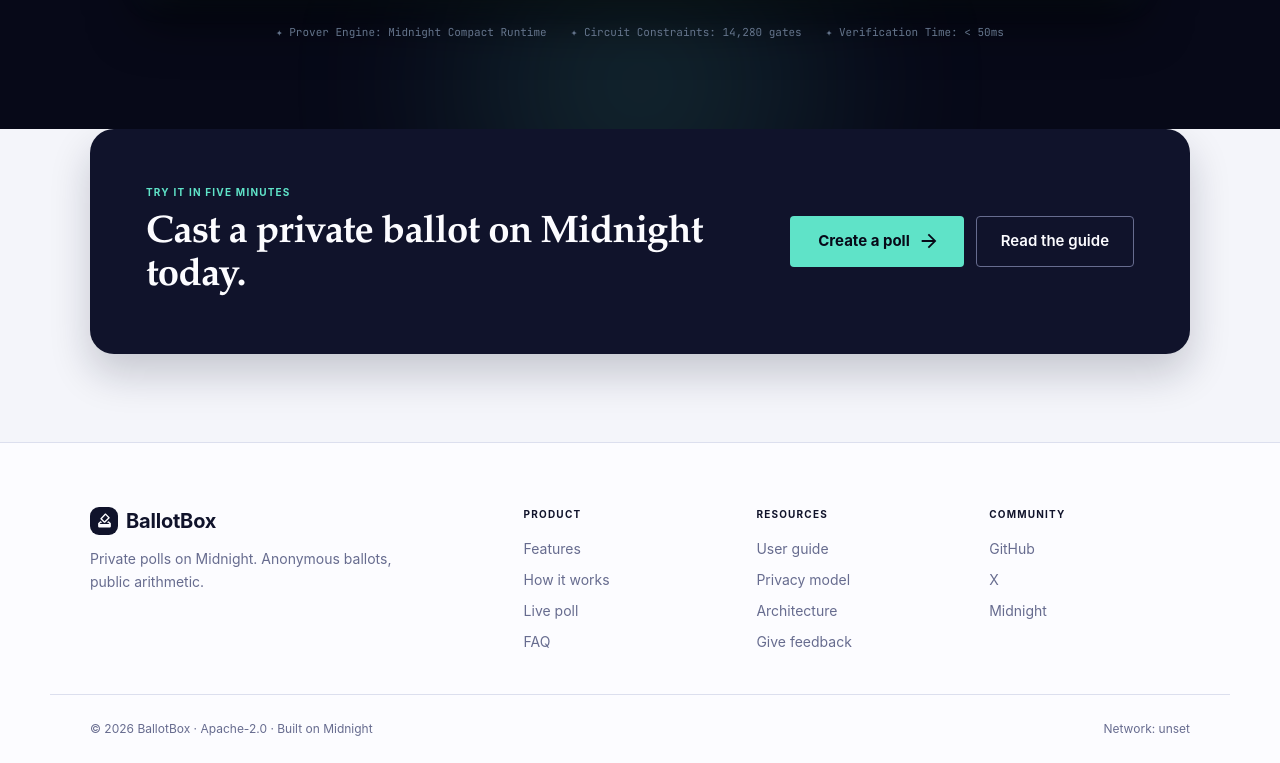
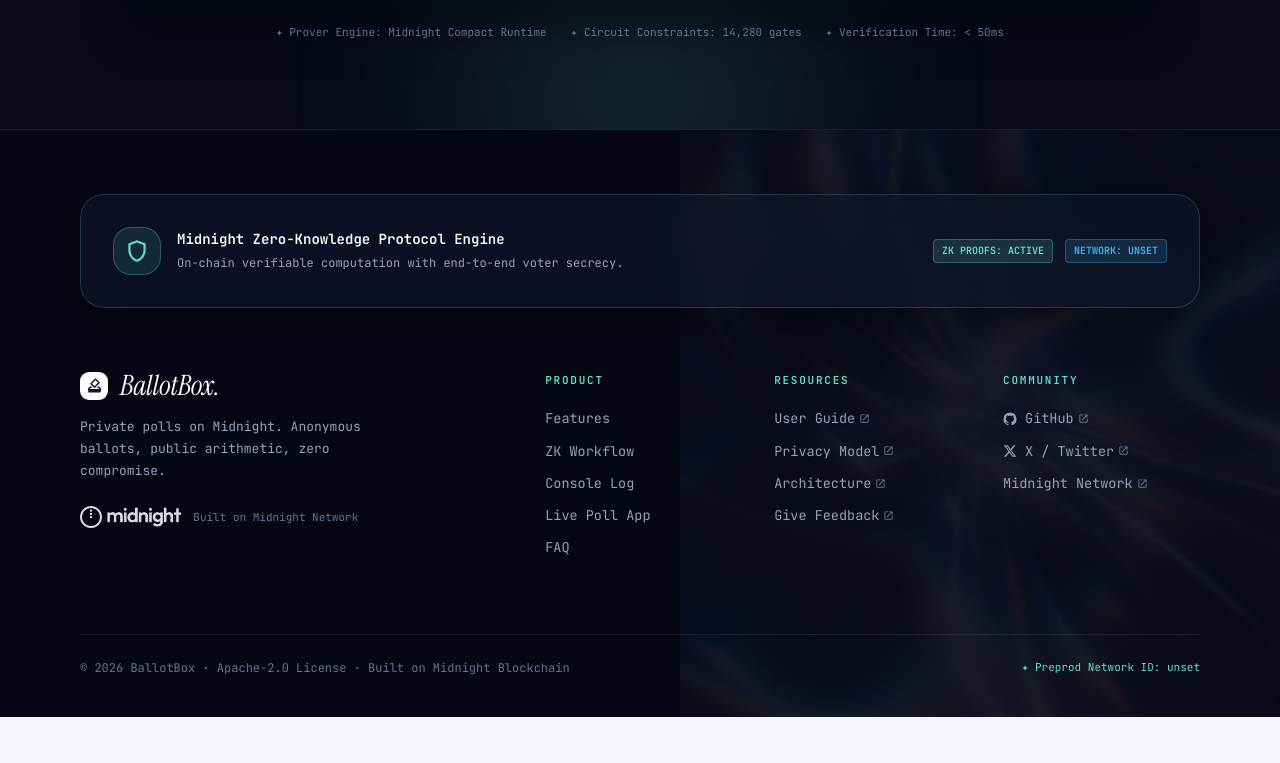
Before and after one commit to mesayanroy/BallotBox, a React (Vite) app in the folder private-polling-ui/: page / in a window 1280 px wide. Shown: the part 5532-6295 px from the top of the page. After the commit the page ends 6249 px from the top, so only its background shows below. Built offline with nearby package versions, Linux system fonts and the light colour scheme; no server answers; what @midnight-ntwrk/midnight-js-network-id would draw is missing.

Commit message:
feat(footer): remove CTA band and add dark moonlight footer with ZK spectrum visual

```diff
--- a/private-polling-ui/src/App.tsx
+++ b/private-polling-ui/src/App.tsx
@@ -7,7 +7,7 @@
 import { GettingStarted } from './components/GettingStarted';
 import { Hero } from './components/landing/Hero';
 import { Section } from './components/landing/Section';
-import { CtaBand, Faq, Features } from './components/landing/Sections';
+import { Faq, Features } from './components/landing/Sections';
 import { WorkflowSection } from './components/landing/WorkflowSection';
 import { TerminalSection } from './components/landing/TerminalSection';
 import { FEATURED_CONTRACT_ADDRESS, pollFromUrl } from './config/product';
@@ -26,7 +26,6 @@
  * 4. Interactive End-to-End ZK Workflow Section
  * 5. FAQ
  * 6. Terminal Section (placed directly above footer)
- * 7. CTA Band
  */
 const App: React.FC = () => {
   const boardApiProvider = useDeployedBoardContext();
@@ -82,7 +81,6 @@
       <WorkflowSection />
       <Faq />
       <TerminalSection />
-      <CtaBand primaryLabel={primaryLabel} onPrimary={openSpotlight} />
       <FeedbackButton />
     </MainLayout>
   );
--- a/private-polling-ui/src/components/Layout/MainLayout.tsx
+++ b/private-polling-ui/src/components/Layout/MainLayout.tsx
@@ -1,9 +1,13 @@
 import React from 'react';
-import { Box, Link, Typography } from '@mui/material';
+import { Box, Link, Typography, Chip } from '@mui/material';
+import ShieldCheckIcon from '@mui/icons-material/ShieldOutlined';
+import LaunchIcon from '@mui/icons-material/Launch';
+import GitHubIcon from '@mui/icons-material/GitHub';
+import XIcon from '@mui/icons-material/X';
 import { Header } from './Header';
 import { BrandMark } from './BrandMark';
 import { LINKS, NETWORK_ID, PRODUCT } from '../../config/product';
-import { microLabelSx, tokens } from '../../config/theme';
+import { display, mono, tokens } from '../../config/theme';
 
 const FooterLink: React.FC<React.PropsWithChildren<{ href: string; external?: boolean }>> = ({
   href,
@@ -13,95 +17,282 @@
   <Link
     href={href}
     {...(external ? { target: '_blank', rel: 'noopener noreferrer' } : {})}
-    underline="hover"
-    sx={{ display: 'block', fontSize: 14, color: tokens.inkMuted, mb: 1.25, '&:hover': { color: tokens.ink } }}
+    underline="none"
+    sx={{
+      display: 'inline-flex',
+      alignItems: 'center',
+      gap: 0.5,
+      fontSize: 13.5,
+      fontFamily: mono,
+      color: '#94a3b8',
+      mb: 1.5,
+      transition: 'color 0.2s ease, transform 0.2s ease',
+      '&:hover': {
+        color: '#5fe3c8',
+        transform: 'translateX(3px)',
+      },
+    }}
   >
     {children}
+    {external && <LaunchIcon sx={{ fontSize: 11, opacity: 0.7 }} />}
   </Link>
 );
 
 const FooterColumn: React.FC<React.PropsWithChildren<{ title: string }>> = ({ title, children }) => (
-  <Box>
-    <Typography sx={{ ...microLabelSx, color: tokens.ink, mb: 2 }}>{title}</Typography>
+  <Box sx={{ display: 'flex', flexDirection: 'column' }}>
+    <Typography
+      sx={{
+        fontFamily: mono,
+        fontSize: 11,
+        fontWeight: 700,
+        letterSpacing: '0.16em',
+        textTransform: 'uppercase',
+        color: '#5fe3c8',
+        mb: 2.5,
+      }}
+    >
+      {title}
+    </Typography>
     {children}
   </Box>
 );
 
+/**
+ * Premium Dark Moonlight Footer
+ * Features ZK light spectrum graphics, brand mark, midnight logo, and links.
+ */
 const Footer: React.FC = () => (
-  <Box component="footer" sx={{ borderTop: `1px solid ${tokens.rule}`, backgroundColor: tokens.surface }}>
+  <Box
+    component="footer"
+    sx={{
+      position: 'relative',
+      backgroundColor: '#050714',
+      color: '#eef0ff',
+      borderTop: '1px solid rgba(255, 255, 255, 0.1)',
+      overflow: 'hidden',
+    }}
+  >
+    {/* Ambient Prism Background Graphic Overlay */}
+    <Box
+      aria-hidden
+      sx={{
+        position: 'absolute',
+        top: 0,
+        right: 0,
+        width: '600px',
+        height: '100%',
+        backgroundImage: 'url(/images/hero-prism.png)',
+        backgroundSize: 'cover',
+        backgroundPosition: 'center',
+        opacity: 0.08,
+        mixBlendMode: 'screen',
+        pointerEvents: 'none',
+      }}
+    />
+
     <Box
       sx={{
-        maxWidth: 1180,
+        maxWidth: 1200,
         mx: 'auto',
         px: { xs: 2.5, md: 5 },
         pt: { xs: 6, md: 8 },
-        pb: 4,
-        display: 'grid',
-        gridTemplateColumns: { xs: '1fr 1fr', md: '2fr 1fr 1fr 1fr' },
-        gap: 4,
+        pb: 5,
+        position: 'relative',
+        zIndex: 1,
       }}
     >
-      <Box sx={{ gridColumn: { xs: '1 / -1', md: 'auto' }, maxWidth: 320 }}>
-        <Box sx={{ display: 'flex', alignItems: 'center', gap: 1, mb: 1.5 }}>
-          <BrandMark />
-          <Typography variant="h6" sx={{ lineHeight: 1 }}>
-            {PRODUCT.name}
+      {/* Top Banner Card Inside Footer */}
+      <Box
+        sx={{
+          p: { xs: 3, md: 4 },
+          mb: { xs: 6, md: 8 },
+          borderRadius: 4,
+          backgroundColor: 'rgba(15, 23, 42, 0.6)',
+          border: '1px solid rgba(95, 227, 200, 0.2)',
+          backdropFilter: 'blur(16px)',
+          display: 'flex',
+          flexDirection: { xs: 'column', md: 'row' },
+          alignItems: { xs: 'flex-start', md: 'center' },
+          justifyContent: 'space-between',
+          gap: 3,
+          boxShadow: '0 10px 40px rgba(0, 0, 0, 0.4)',
+        }}
+      >
+        <Box sx={{ display: 'flex', alignItems: 'center', gap: 2 }}>
+          <Box
+            sx={{
+              width: 48,
+              height: 48,
+              borderRadius: 3,
+              backgroundColor: 'rgba(95, 227, 200, 0.12)',
+              border: '1px solid rgba(95, 227, 200, 0.3)',
+              display: 'grid',
+              placeItems: 'center',
+              color: '#5fe3c8',
+            }}
+          >
+            <ShieldCheckIcon sx={{ fontSize: 26 }} />
+          </Box>
+          <Box>
+            <Typography sx={{ fontFamily: mono, fontSize: 14, fontWeight: 700, color: '#ffffff' }}>
+              Midnight Zero-Knowledge Protocol Engine
+            </Typography>
+            <Typography sx={{ fontFamily: mono, fontSize: 12, color: '#94a3b8', mt: 0.5 }}>
+              On-chain verifiable computation with end-to-end voter secrecy.
             </Typography>
           </Box>
-        <Typography variant="body2" sx={{ color: tokens.inkMuted, lineHeight: 1.65 }}>
-          {PRODUCT.tagline}. Anonymous ballots, public arithmetic.
+        </Box>
+
+        <Box sx={{ display: 'flex', alignItems: 'center', gap: 1.5, flexWrap: 'wrap' }}>
+          <Chip
+            label="ZK PROOFS: ACTIVE"
+            size="small"
+            sx={{
+              backgroundColor: 'rgba(95, 227, 200, 0.15)',
+              color: '#5fe3c8',
+              fontFamily: mono,
+              fontSize: 10,
+              fontWeight: 700,
+              border: '1px solid rgba(95, 227, 200, 0.3)',
+            }}
+          />
+          <Chip
+            label={`NETWORK: ${NETWORK_ID.toUpperCase()}`}
+            size="small"
+            sx={{
+              backgroundColor: 'rgba(56, 189, 248, 0.15)',
+              color: '#38bdf8',
+              fontFamily: mono,
+              fontSize: 10,
+              fontWeight: 700,
+              border: '1px solid rgba(56, 189, 248, 0.3)',
+            }}
+          />
+        </Box>
+      </Box>
+
+      {/* Footer Main Grid */}
+      <Box
+        sx={{
+          display: 'grid',
+          gridTemplateColumns: { xs: '1fr', sm: '1fr 1fr', md: '2.2fr 1fr 1fr 1fr' },
+          gap: { xs: 5, md: 4 },
+        }}
+      >
+        {/* Brand Column */}
+        <Box sx={{ pr: { md: 4 } }}>
+          <Box sx={{ display: 'flex', alignItems: 'center', gap: 1.5, mb: 2 }}>
+            <BrandMark inverted />
+            <Typography
+              sx={{
+                fontFamily: display,
+                fontStyle: 'italic',
+                fontSize: 28,
+                letterSpacing: '-0.01em',
+                color: '#ffffff',
+                lineHeight: 1,
+              }}
+            >
+              {PRODUCT.name}.
             </Typography>
           </Box>
+
+          <Typography
+            sx={{
+              fontFamily: mono,
+              fontSize: 13,
+              color: '#94a3b8',
+              lineHeight: 1.7,
+              mb: 3,
+              maxWidth: 320,
+            }}
+          >
+            {PRODUCT.tagline}. Anonymous ballots, public arithmetic, zero compromise.
+          </Typography>
+
+          {/* Midnight Network Co-brand Badge */}
+          <Box sx={{ display: 'flex', alignItems: 'center', gap: 1.5 }}>
+            <Box
+              component="img"
+              src="/midnight-logo.png"
+              alt="Midnight Network"
+              sx={{ height: 22, opacity: 0.85, filter: 'brightness(1.2)' }}
+            />
+            <Typography sx={{ fontFamily: mono, fontSize: 11, color: '#64748b' }}>
+              Built on Midnight Network
+            </Typography>
+          </Box>
+        </Box>
+
+        {/* Product Column */}
         <FooterColumn title="Product">
           <FooterLink href="#features" external={false}>
             Features
           </FooterLink>
           <FooterLink href="#how-it-works" external={false}>
-          How it works
+            ZK Workflow
+          </FooterLink>
+          <FooterLink href="#terminal" external={false}>
+            Console Log
           </FooterLink>
           <FooterLink href="#app" external={false}>
-          Live poll
+            Live Poll App
           </FooterLink>
           <FooterLink href="#faq" external={false}>
             FAQ
           </FooterLink>
         </FooterColumn>
+
+        {/* Resources Column */}
         <FooterColumn title="Resources">
-        <FooterLink href={LINKS.userGuide}>User guide</FooterLink>
-        <FooterLink href={`${LINKS.github}/blob/main/PRIVACY.md`}>Privacy model</FooterLink>
+          <FooterLink href={LINKS.userGuide}>User Guide</FooterLink>
+          <FooterLink href={`${LINKS.github}/blob/main/PRIVACY.md`}>Privacy Model</FooterLink>
           <FooterLink href={`${LINKS.github}/blob/main/docs/ARCHITECTURE.md`}>Architecture</FooterLink>
-        {LINKS.feedbackForm && <FooterLink href={LINKS.feedbackForm}>Give feedback</FooterLink>}
+          {LINKS.feedbackForm && <FooterLink href={LINKS.feedbackForm}>Give Feedback</FooterLink>}
         </FooterColumn>
+
+        {/* Community Column */}
         <FooterColumn title="Community">
-        <FooterLink href={LINKS.github}>GitHub</FooterLink>
-        {LINKS.x && <FooterLink href={LINKS.x}>X</FooterLink>}
-        <FooterLink href={LINKS.midnight}>Midnight</FooterLink>
+          <FooterLink href={LINKS.github}>
+            <GitHubIcon sx={{ fontSize: 14, mr: 0.5 }} /> GitHub
+          </FooterLink>
+          {LINKS.x && (
+            <FooterLink href={LINKS.x}>
+              <XIcon sx={{ fontSize: 14, mr: 0.5 }} /> X / Twitter
+            </FooterLink>
+          )}
+          <FooterLink href={LINKS.midnight}>Midnight Network</FooterLink>
         </FooterColumn>
       </Box>
+
+      {/* Bottom Sub-Footer Bar */}
       <Box
         sx={{
-        maxWidth: 1180,
-        mx: 'auto',
-        px: { xs: 2.5, md: 5 },
-        py: 3,
-        borderTop: `1px solid ${tokens.rule}`,
+          mt: { xs: 6, md: 8 },
+          pt: 3,
+          borderTop: '1px solid rgba(255, 255, 255, 0.08)',
           display: 'flex',
           flexWrap: 'wrap',
+          alignItems: 'center',
           justifyContent: 'space-between',
-        gap: 1,
+          gap: 2,
         }}
       >
-      <Typography variant="caption" sx={{ color: tokens.inkMuted }}>
-        © {new Date().getFullYear()} {PRODUCT.name} · Apache-2.0 · Built on Midnight
+        <Typography sx={{ fontFamily: mono, fontSize: 12, color: '#64748b' }}>
+          © {new Date().getFullYear()} {PRODUCT.name} · Apache-2.0 License · Built on Midnight Blockchain
         </Typography>
-      <Typography variant="caption" sx={{ color: tokens.inkMuted }}>
-        Network: {NETWORK_ID}
+
+        <Box sx={{ display: 'flex', alignItems: 'center', gap: 3 }}>
+          <Typography sx={{ fontFamily: mono, fontSize: 11, color: '#5fe3c8' }}>
+            ✦ Preprod Network ID: {NETWORK_ID}
           </Typography>
+        </Box>
+      </Box>
     </Box>
   </Box>
 );
 
-/** Page shell: sticky header, the landing sections and app passed in as children, footer. */
+/** Page shell: sticky header, the landing sections and app passed in as children, premium footer. */
 export const MainLayout: React.FC<React.PropsWithChildren> = ({ children }) => (
   <Box id="top" sx={{ minHeight: '100vh', backgroundColor: tokens.paper, display: 'flex', flexDirection: 'column' }}>
     <Header />
```
Lines whose indentation alone changed are shown as unchanged.
